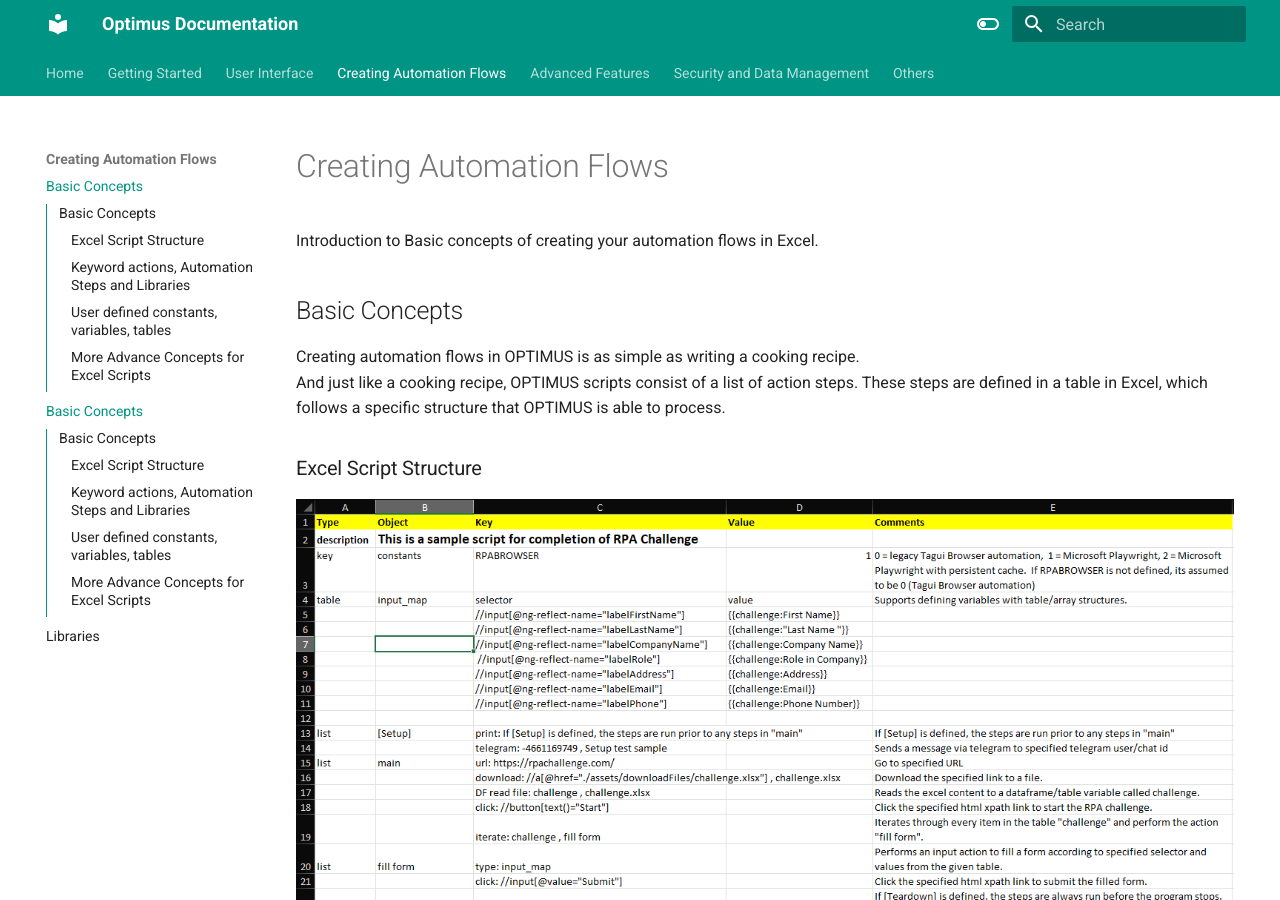
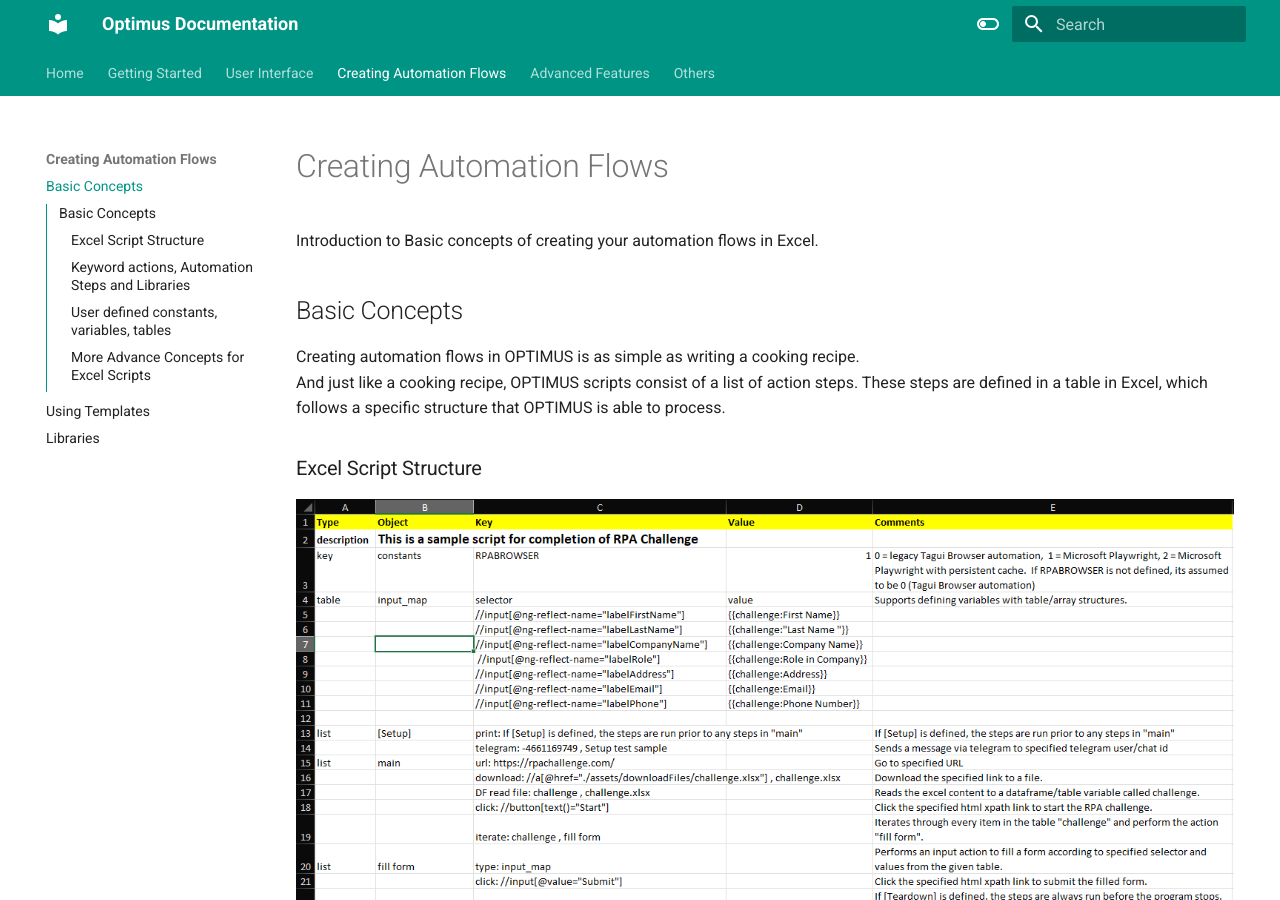
Before and after one commit to ray-oh/Optimus-Documentation, an MkDocs documentation site: the page built from docs/basics/language.md, in a window 1280 px wide and 900 px high. Built offline with MkDocs 1.6.1 and Material for MkDocs 9.7.7, drawn with Linux system fonts in a browser that asks for light colours.

Commit message:
change mkdocs yml

```diff
--- a/mkdocs.yml
+++ b/mkdocs.yml
@@ -11,7 +11,7 @@ nav:
      - 'Excel Front End': user-interface/launcher.md
   - Creating Automation Flows:
      - 'Basic Concepts': basics/language.md
-     - 'Using Templates': basics/language.md
+     - 'Using Templates': basics/templates.md
      - 'Libraries': basics/libraries.md
   - Advanced Features:
      - 'Orchestration': advance/orchestration.md
@@ -21,10 +21,9 @@ nav:
      - 'AI agents': advance/ai.md
      - 'Power BI Integration': advance/powerbi.md
      - 'Outlook Email Integration': advance/email.md
-  - Security and Data Management:
-     - 'Security Features': basics/orchestration.md
-     - 'Data Storage': others/onedrive.md
   - Others:
+     - 'Security': others/security.md
+     - 'Data Management': others/onedrive.md
      - 'Troubleshooting and FAQs': others/bugs.md
      - 'Packaging Installation': developers/install_packaging.md
      - 'Common Issues': todo.md
@@ -32,7 +31,7 @@ nav:
      - 'Community Forums and Support': todo.md
      - 'Glossary': todo.md
      - 'References': SCRAPBOOK.md
-     - 'MK Docs Guide': mkdocs_guide.md
+     - 'MK Docs Guide': others/mkdocs_guide.md
 
 theme:
   name: material
```
